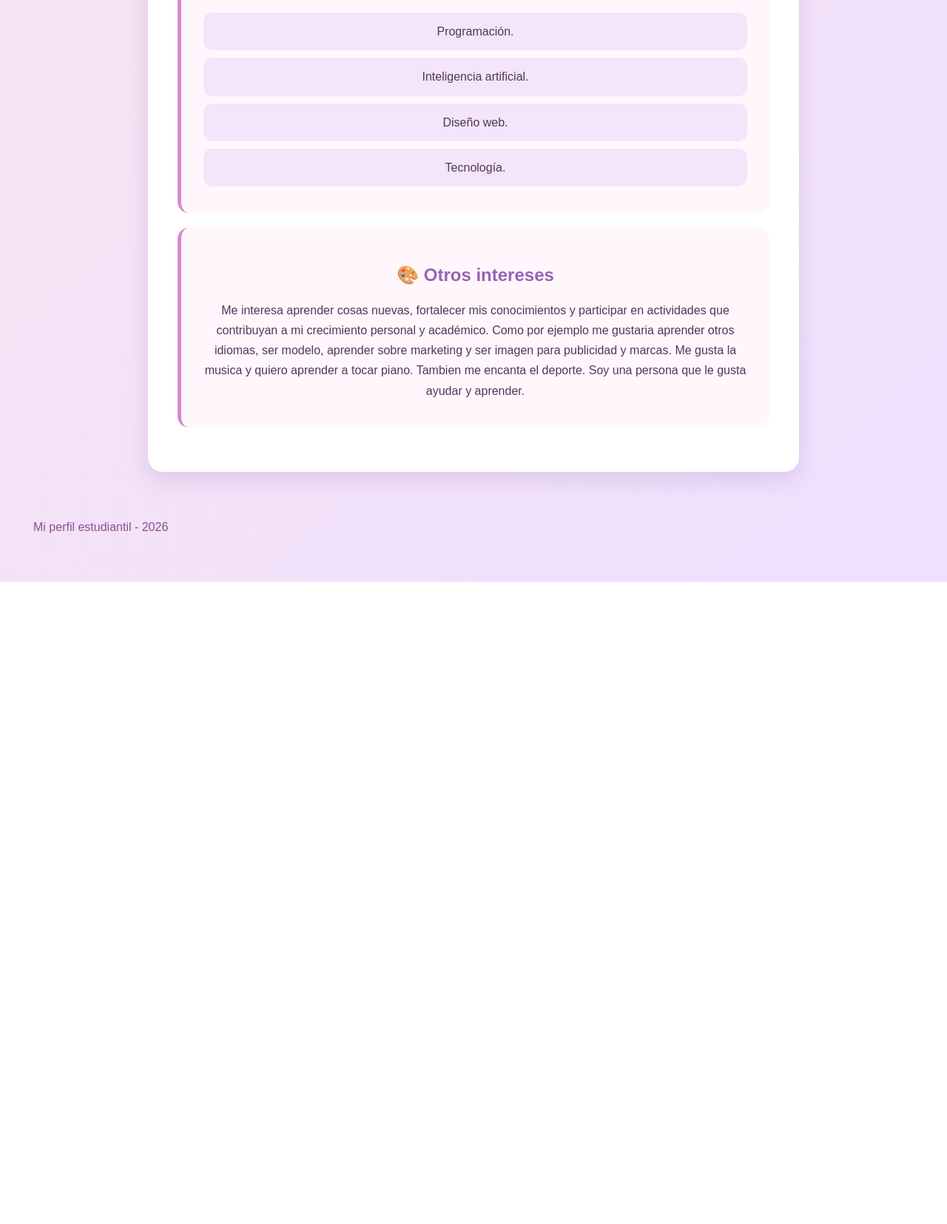
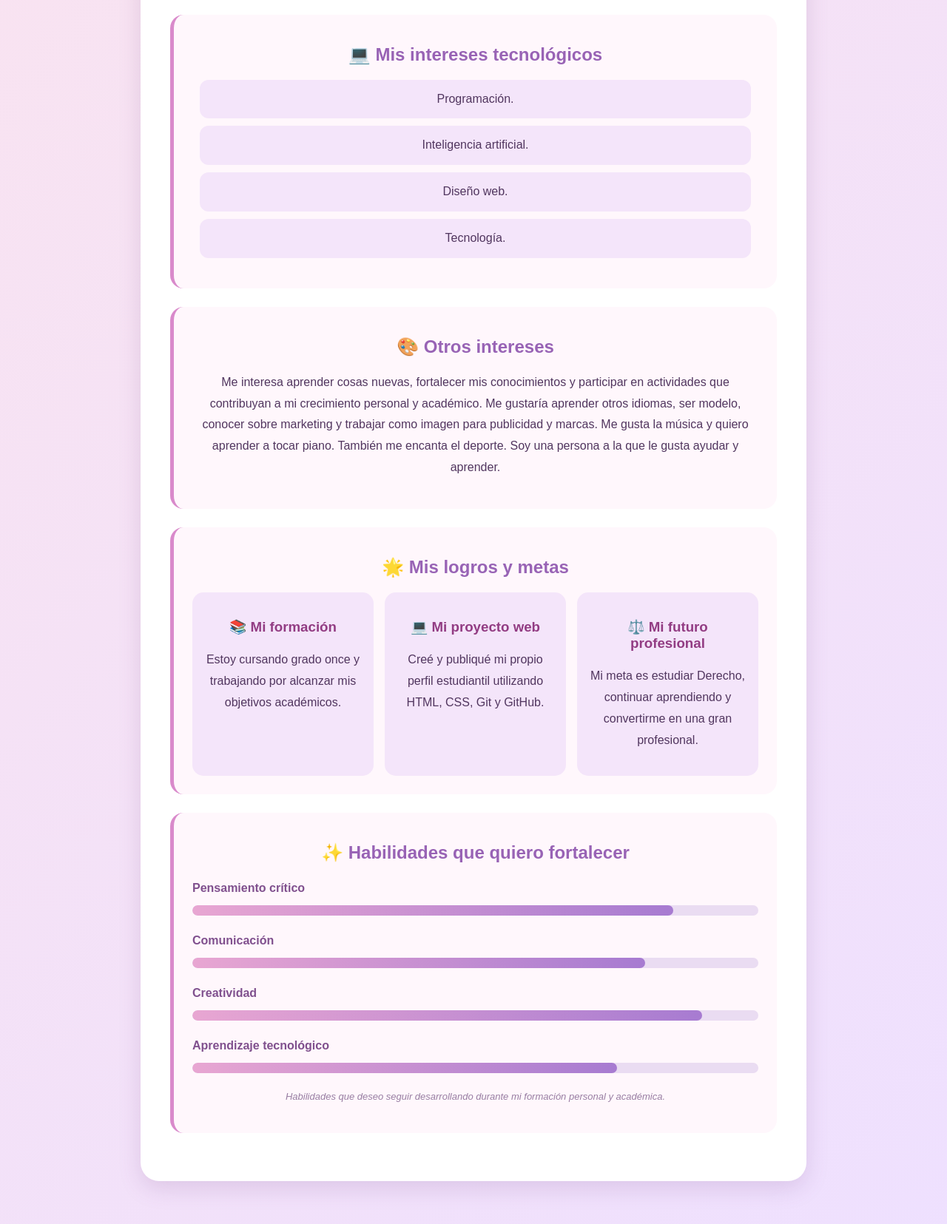
Before and after one commit to Valenzm1/Perfil-Valentina-Zamora, a plain HTML site: page index.html in a window 1280 px wide. Shown: the part 1120-2775 px from the top of the page at 74% size. Before the commit the page ends 1907 px from the top, so only its background shows below. Drawn offline with Linux system fonts and the light colour scheme.

Commit message:
Actualiza perfil estudiantil version 2.0

```diff
--- a/index.html
+++ b/index.html
@@ -4,16 +4,23 @@
 <head>
     <meta charset="UTF-8">
     <meta name="viewport" content="width=device-width, initial-scale=1.0">
-    <title>Mi perfil estudiantil</title>
+    <title>Mi perfil estudiantil | Valentina Zamora</title>
     <link rel="stylesheet" href="style.css">
 </head>
 
 <body>
 
-    <header>
-        <img src="img/perfilfoto.jpeg" alt="Foto de perfil">
+    <header class="encabezado">
+
+        <img src="img/perfilfoto.jpeg" alt="Fotografía de Valentina Zamora">
+
         <h1>Valentina Zamora</h1>
         <h2>Mi perfil estudiantil</h2>
+
+        <p class="frase">
+            Aprendiendo, creciendo y construyendo mi futuro.
+        </p>
+
     </header>
 
     <main>
@@ -27,8 +34,7 @@
                 Me considero una persona con deseos de superación,
                 curiosidad por aprender y disposición para adquirir
                 nuevos conocimientos y desarrollar mis habilidades.
-                Me considero una persona con facilidad para adaptarme.
-                Tambien tengo gustos muy versatiles.
+                Tengo facilidad para adaptarme y gustos muy versátiles.
             </p>
         </section>
 
@@ -73,11 +79,82 @@
                 Me interesa aprender cosas nuevas, fortalecer mis
                 conocimientos y participar en actividades que
                 contribuyan a mi crecimiento personal y académico.
-                Como por ejemplo me gustaria aprender otros idiomas,
-                ser modelo, aprender sobre marketing y ser imagen para
-                publicidad y marcas. Me gusta la musica y quiero aprender a tocar piano.
-                Tambien me encanta el deporte.
-                Soy una persona que le gusta ayudar y aprender.
+                Me gustaría aprender otros idiomas, ser modelo,
+                conocer sobre marketing y trabajar como imagen
+                para publicidad y marcas.
+                Me gusta la música y quiero aprender a tocar piano.
+                También me encanta el deporte.
+                Soy una persona a la que le gusta ayudar y aprender.
+            </p>
+        </section>
+
+        <section>
+            <h2>🌟 Mis logros y metas</h2>
+
+            <div class="tarjetas">
+
+                <div class="tarjeta">
+                    <h3>📚 Mi formación</h3>
+                    <p>
+                        Estoy cursando grado once y trabajando
+                        por alcanzar mis objetivos académicos.
+                    </p>
+                </div>
+
+                <div class="tarjeta">
+                    <h3>💻 Mi proyecto web</h3>
+                    <p>
+                        Creé y publiqué mi propio perfil estudiantil
+                        utilizando HTML, CSS, Git y GitHub.
+                    </p>
+                </div>
+
+                <div class="tarjeta">
+                    <h3>⚖️ Mi futuro profesional</h3>
+                    <p>
+                        Mi meta es estudiar Derecho, continuar
+                        aprendiendo y convertirme en una gran
+                        profesional.
+                    </p>
+                </div>
+
+            </div>
+        </section>
+
+        <section>
+            <h2>✨ Habilidades que quiero fortalecer</h2>
+
+            <div class="habilidad">
+                <p>Pensamiento crítico</p>
+                <div class="barra">
+                    <div class="progreso pensamiento"></div>
+                </div>
+            </div>
+
+            <div class="habilidad">
+                <p>Comunicación</p>
+                <div class="barra">
+                    <div class="progreso comunicacion"></div>
+                </div>
+            </div>
+
+            <div class="habilidad">
+                <p>Creatividad</p>
+                <div class="barra">
+                    <div class="progreso creatividad"></div>
+                </div>
+            </div>
+
+            <div class="habilidad">
+                <p>Aprendizaje tecnológico</p>
+                <div class="barra">
+                    <div class="progreso tecnologia"></div>
+                </div>
+            </div>
+
+            <p class="nota">
+                Habilidades que deseo seguir desarrollando durante
+                mi formación personal y académica.
             </p>
         </section>
 
@@ -85,6 +162,7 @@
 
     <footer>
         <p>Mi perfil estudiantil - 2026</p>
+        <p>Construyendo mi futuro paso a paso. 💗</p>
     </footer>
 
 </body>
--- a/style.css
+++ b/style.css
@@ -1,3 +1,10 @@
+/* DISEÑO GENERAL */
+
+* {
+    box-sizing: border-box;
+    scroll-behavior: smooth;
+}
+
 body {
     font-family: Arial, sans-serif;
     background: linear-gradient(135deg, #fce4ec, #eee0ff);
@@ -5,22 +12,16 @@ body {
     padding: 30px;
     color: #51365f;
 }
-main {
-    max-width: 800px;
-    margin: auto;
-    background: white;
-    padding: 40px;
-    border-radius: 20px;
+
+/* ENCABEZADO */
+
+header {
     text-align: center;
-    box-shadow: 0 10px 30px rgba(128, 75, 145, 0.18);
-    transition: transform 0.3s ease;
+    padding: 35px 20px;
+    animation: aparecer 1s ease;
 }
 
-main:hover {
-    transform: translateY(-5px);
-}
-
-img {
+header img {
     width: 160px;
     height: 160px;
     border-radius: 50%;
@@ -30,34 +31,67 @@ img {
     transition: transform 0.4s;
 }
 
-img:hover {
-    transform: scale(1.08);
+header img:hover {
+    transform: scale(1.08) rotate(3deg);
 }
+
 h1 {
     color: #923c83;
-    font-size: 32px;
+    font-size: 36px;
 }
 
-h2 {
+header h2 {
     color: #9863b5;
-    margin-top: 30px;
 }
-p, li {
-    line-height: 1.7;
+
+.frase {
+    color: #a05a91;
+    font-style: italic;
 }
+
+/* CONTENIDO PRINCIPAL */
+
+main {
+    max-width: 900px;
+    margin: auto;
+    background: white;
+    padding: 40px;
+    border-radius: 25px;
+    text-align: center;
+    box-shadow: 0 10px 30px rgba(128, 75, 145, 0.18);
+}
+
+/* SECCIONES */
+
 section {
     background: #fff7fc;
-    padding: 20px;
-    margin: 20px 0;
-    border-radius: 15px;
+    padding: 25px;
+    margin: 25px 0;
+    border-radius: 18px;
     border-left: 5px solid #d98acb;
+    animation: aparecer 0.8s ease both;
     transition: all 0.3s ease;
 }
 
 section:hover {
     background: #f9eafa;
-    transform: translateX(5px);
+    transform: translateY(-4px);
 }
+
+h2 {
+    color: #9863b5;
+    margin-top: 15px;
+}
+
+h3 {
+    color: #923c83;
+}
+
+p, li {
+    line-height: 1.8;
+}
+
+/* LISTAS */
 
 ul {
     list-style: none;
@@ -77,22 +111,167 @@ li:hover {
     transform: scale(1.03);
 }
 
+/* TARJETAS DE LOGROS */
+
+.tarjetas {
+    display: grid;
+    grid-template-columns: repeat(3, 1fr);
+    gap: 15px;
+    margin-top: 20px;
+}
+
+.tarjeta {
+    background: #f4e5fa;
+    padding: 18px;
+    border-radius: 15px;
+    transition: transform 0.3s, box-shadow 0.3s;
+}
+
+.tarjeta:hover {
+    transform: translateY(-8px);
+    box-shadow: 0 8px 18px rgba(150, 80, 150, 0.2);
+}
+
+/* BARRAS DE HABILIDADES */
+
+.habilidad {
+    text-align: left;
+    margin: 20px 0;
+}
+
+.habilidad p {
+    font-weight: bold;
+    color: #80508e;
+    margin-bottom: 8px;
+}
+
+.barra {
+    height: 14px;
+    background: #eadcf2;
+    border-radius: 20px;
+    overflow: hidden;
+}
+
+.progreso {
+    height: 100%;
+    border-radius: 20px;
+    background: linear-gradient(90deg, #e8a6d2, #a77bd1);
+    animation: llenar 1.5s ease;
+}
+
+.pensamiento {
+    width: 85%;
+}
+
+.comunicacion {
+    width: 80%;
+}
+
+.creatividad {
+    width: 90%;
+}
+
+.tecnologia {
+    width: 75%;
+}
+
+.nota {
+    font-size: 13px;
+    color: #987da2;
+    font-style: italic;
+}
+
+/* ANIMACIONES */
+
+@keyframes aparecer {
+    from {
+        opacity: 0;
+        transform: translateY(20px);
+    }
+
+    to {
+        opacity: 1;
+        transform: translateY(0);
+    }
+}
+
+@keyframes llenar {
+    from {
+        width: 0;
+    }
+}
+
+/* PIE DE PÁGINA */
+
 footer {
     color: #89518f;
     margin-top: 30px;
     padding: 15px;
+    text-align: center;
 }
 
-@media (max-width: 600px) {
+/* DISEÑO RESPONSIVE */
+
+@media (max-width: 700px) {
+
     body {
-        padding: 15px;
+        padding: 12px;
+    }
+
+    header {
+        padding: 25px 10px;
+    }
+
+    header img {
+        width: 135px;
+        height: 135px;
+    }
+
+    h1 {
+        font-size: 27px;
     }
 
     main {
-        padding: 20px;
+        padding: 18px;
     }
 
+    section {
+        padding: 18px;
+        margin: 18px 0;
+    }
+
+    .tarjetas {
+        grid-template-columns: 1fr;
+    }
+
+}
+
+@media (max-width: 400px) {
+
     h1 {
-        font-size: 26px;
+        font-size: 24px;
     }
+
+    h2 {
+        font-size: 19px;
+    }
+
+    p {
+        font-size: 14px;
+    }
+
 }
+
+/* RESPETAR PREFERENCIAS DE MOVIMIENTO */
+
+@media (prefers-reduced-motion: reduce) {
+
+    *,
+    *::before,
+    *::after {
+        animation-duration: 0.01ms !important;
+        transition-duration: 0.01ms !important;
+        scroll-behavior: auto !important;
+    }
+
+}
```
